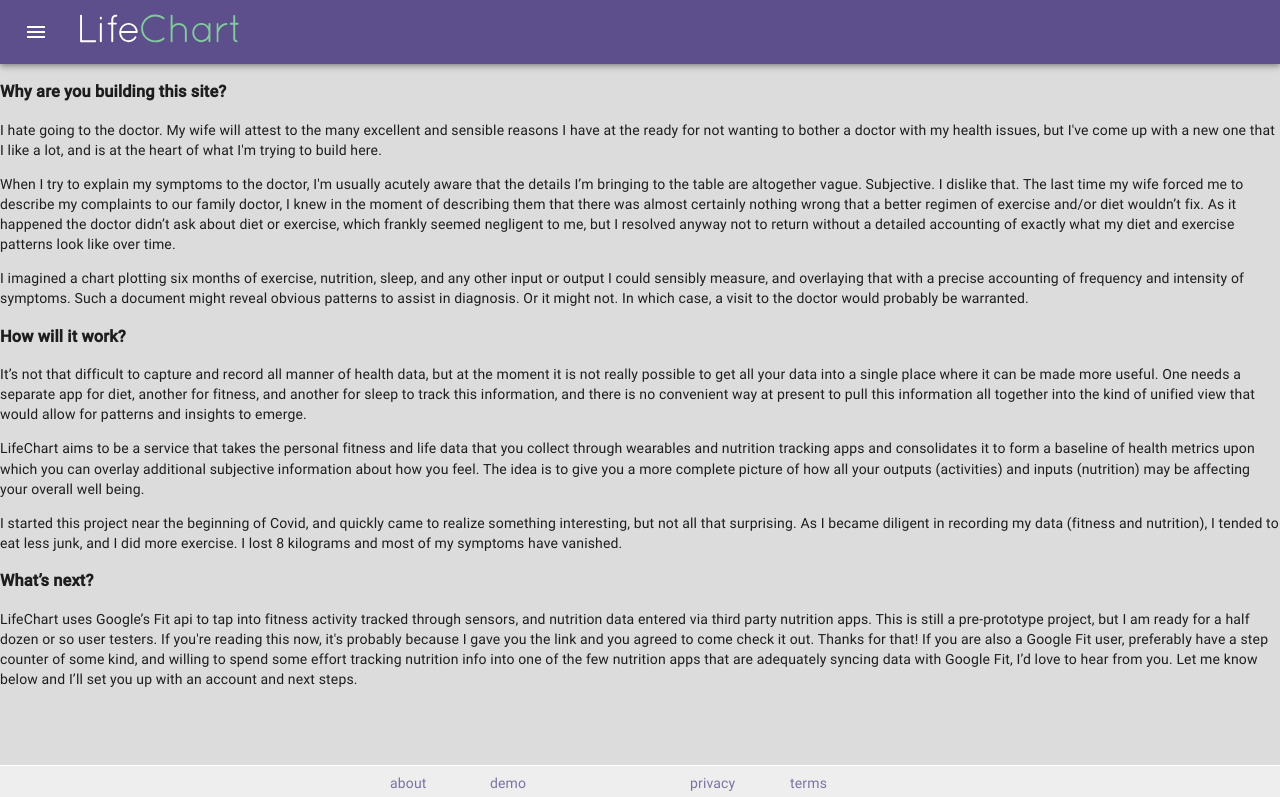
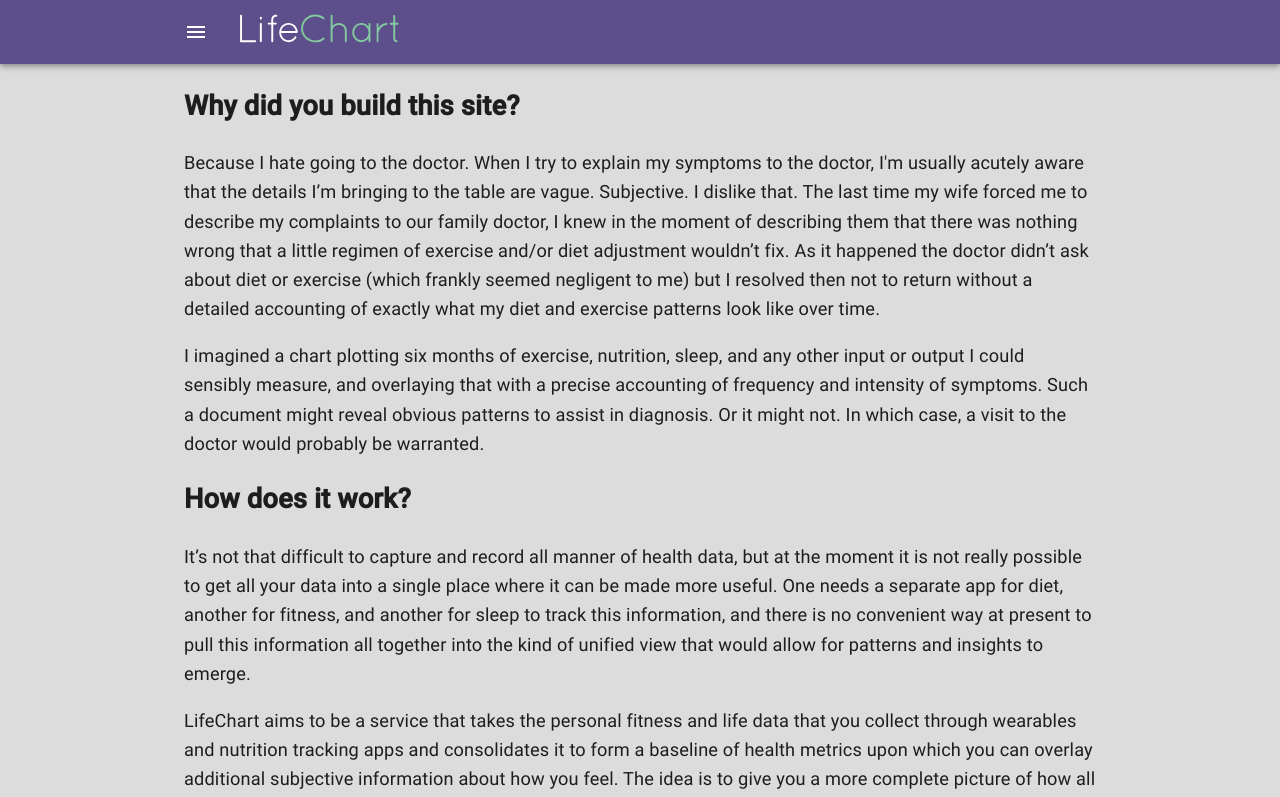
Before and after one commit to jeffmoger/lifechart-client, a React (Create React App) app: page /about in a window 1280 px wide. Shown: the top 797 px of the page. Built offline with nearby package versions, Linux system fonts and the light colour scheme.

Commit message:
maxWidth set to md

```diff
--- a/public/css/charts.css
+++ b/public/css/charts.css
@@ -76,20 +76,24 @@ p.calorieScore {
 }
 
 main.terms,
-main.privacy {
-  font-size: 1em;
+main.privacy,
+main.about {
+  font-size: 1.3em;
 }
 
 main.terms p,
-main.privacy p {
+main.privacy p,
+main.about p {
   line-height: 160%;
 }
 main.terms ul,
-main.privacy ul {
+main.privacy ul,
+main.about ul {
   line-height: 190%;
 }
 main.terms .short,
-main.privacy .short {
+main.privacy .short,
+main.about .short {
   font-weight: bold;
 }
 
@@ -126,7 +130,7 @@ footer {
 }
 
 footer div {
-  width: 100px;
+  padding: 0px 15px;
 }
 
 div.homeCharts {
--- a/src/components/AppBar.js
+++ b/src/components/AppBar.js
@@ -60,7 +60,7 @@ export default function ButtonAppBar(props) {
   return (
     <div className={classes.root}>
       <AppBar position="static">
-        <Container disableGutters>
+        <Container disableGutters maxWidth="md">
           <Toolbar>
             <Box display="flex" flexGrow={1}>
               <IconButton
--- a/src/components/Footer.js
+++ b/src/components/Footer.js
@@ -24,8 +24,8 @@ export default function Footer(props) {
   return (
     <footer className={classes.footer}>
       <div>
-        <Link to="/about" className={classes.link}>
-          about
+        <Link to="/" className={classes.link}>
+          home
         </Link>
       </div>
       <div>
--- a/src/components/HomeCharts.js
+++ b/src/components/HomeCharts.js
@@ -250,7 +250,7 @@ const HomeCharts = (props) => {
   }, [itemChart, googleFit]);
 
   return (
-    <Container component="div" className="homeCharts">
+    <Container maxWidth="md" component="div" className="homeCharts">
       {showItems ? (
         <div className={`${theme.type && theme.type + '-'}container`}>
           <Paper component="div" className={classes.paper}>
--- a/src/pages/About.js
+++ b/src/pages/About.js
@@ -1,82 +1,81 @@
 import React from 'react';
+import Container from '@material-ui/core/Container';
 
 export default function About(props) {
   return (
-    <main>
-      <h3>Why are you building this site?</h3>
+    <main className="about">
+      <Container maxWidth="md">
+        <h1 style={{ display: 'none' }}>About this site</h1>
+
+        <h2>Why did you build this site?</h2>
 
         <p>
-        I hate going to the doctor. My wife will attest to the many excellent
-        and sensible reasons I have at the ready for not wanting to bother a
-        doctor with my health issues, but I've come up with a new one that I
-        like a lot, and is at the heart of what I'm trying to build here.
-      </p>
-
-      <p>
-        When I try to explain my symptoms to the doctor, I'm usually acutely
-        aware that the details I’m bringing to the table are altogether vague.
-        Subjective. I dislike that. The last time my wife forced me to describe
-        my complaints to our family doctor, I knew in the moment of describing
-        them that there was almost certainly nothing wrong that a better regimen
-        of exercise and/or diet wouldn’t fix. As it happened the doctor didn’t
-        ask about diet or exercise, which frankly seemed negligent to me, but I
-        resolved anyway not to return without a detailed accounting of exactly
-        what my diet and exercise patterns look like over time.
+          Because I hate going to the doctor. When I try to explain my symptoms
+          to the doctor, I'm usually acutely aware that the details I’m bringing
+          to the table are vague. Subjective. I dislike that. The last time my
+          wife forced me to describe my complaints to our family doctor, I knew
+          in the moment of describing them that there was nothing wrong that a
+          little regimen of exercise and/or diet adjustment wouldn’t fix. As it
+          happened the doctor didn’t ask about diet or exercise (which frankly
+          seemed negligent to me) but I resolved then not to return without a
+          detailed accounting of exactly what my diet and exercise patterns look
+          like over time.
         </p>
 
         <p>
           I imagined a chart plotting six months of exercise, nutrition, sleep,
           and any other input or output I could sensibly measure, and overlaying
           that with a precise accounting of frequency and intensity of symptoms.
-        Such a document might reveal obvious patterns to assist in diagnosis. Or
-        it might not. In which case, a visit to the doctor would probably be
-        warranted.
+          Such a document might reveal obvious patterns to assist in diagnosis.
+          Or it might not. In which case, a visit to the doctor would probably
+          be warranted.
         </p>
 
-      <h3>How will it work?</h3>
+        <h2>How does it work?</h2>
 
         <p>
-        It’s not that difficult to capture and record all manner of health data,
-        but at the moment it is not really possible to get all your data into a
-        single place where it can be made more useful. One needs a separate app
-        for diet, another for fitness, and another for sleep to track this
-        information, and there is no convenient way at present to pull this
-        information all together into the kind of unified view that would allow
-        for patterns and insights to emerge.
+          It’s not that difficult to capture and record all manner of health
+          data, but at the moment it is not really possible to get all your data
+          into a single place where it can be made more useful. One needs a
+          separate app for diet, another for fitness, and another for sleep to
+          track this information, and there is no convenient way at present to
+          pull this information all together into the kind of unified view that
+          would allow for patterns and insights to emerge.
         </p>
 
         <p>
-        LifeChart aims to be a service that takes the personal fitness and life
-        data that you collect through wearables and nutrition tracking apps and
-        consolidates it to form a baseline of health metrics upon which you can
-        overlay additional subjective information about how you feel. The idea
-        is to give you a more complete picture of how all your outputs
-        (activities) and inputs (nutrition) may be affecting your overall well
-        being.
+          LifeChart aims to be a service that takes the personal fitness and
+          life data that you collect through wearables and nutrition tracking
+          apps and consolidates it to form a baseline of health metrics upon
+          which you can overlay additional subjective information about how you
+          feel. The idea is to give you a more complete picture of how all your
+          outputs (activities) and inputs (nutrition) may be affecting your
+          overall well being.
         </p>
 
         <p>
-        I started this project near the beginning of Covid, and quickly came to
-        realize something interesting, but not all that surprising. As I became
-        diligent in recording my data (fitness and nutrition), I tended to eat
-        less junk, and I did more exercise. I lost 8 kilograms and most of my
-        symptoms have vanished.
+          I started this project near the beginning of Covid, and quickly came
+          to realize something interesting, but not all that surprising. As I
+          became diligent in recording my data (fitness and nutrition), I tended
+          to eat less junk, and I did more exercise. I lost 8 kilograms and most
+          of my symptoms have vanished.
         </p>
 
-      <h3>What’s next?</h3>
+        <h2>What’s next?</h2>
 
         <p>
           LifeChart uses Google’s Fit api to tap into fitness activity tracked
           through sensors, and nutrition data entered via third party nutrition
           apps. This is still a pre-prototype project, but I am ready for a half
           dozen or so user testers. If you're reading this now, it's probably
-        because I gave you the link and you agreed to come check it out. Thanks
-        for that! If you are also a Google Fit user, preferably have a step
-        counter of some kind, and willing to spend some effort tracking
+          because I gave you the link and you agreed to come check it out.
+          Thanks for that! If you are also a Google Fit user, preferably have a
+          step counter of some kind, and willing to spend some effort tracking
           nutrition info into one of the few nutrition apps that are adequately
           syncing data with Google Fit, I’d love to hear from you. Let me know
           below and I’ll set you up with an account and next steps.
         </p>
+      </Container>
     </main>
   );
 }
--- a/src/pages/Home.js
+++ b/src/pages/Home.js
@@ -29,6 +29,9 @@ const useStyles = makeStyles((theme) => ({
     marginBottom: 20,
     marginTop: 20,
     //color: () => (theme.palette.type === 'light' ? '#5D4E8C' : '#8884d8'),
+  },
+  longtext: {
+    height: 1000,
   },
 }));
 
@@ -211,7 +214,11 @@ export default function Home(props) {
               The smart way to chart your health and fitness data
             </Typography>
           </Fade>
-          {showText && <Intro toggleTheme={props.toggleTheme} fade={true} />}
+          {showText ? (
+            <Intro toggleTheme={props.toggleTheme} fade={true} />
+          ) : (
+            <div className={classes.longtext} />
+          )}
         </Container>
       </main>
     </>
--- a/src/pages/Login.js
+++ b/src/pages/Login.js
@@ -126,7 +126,10 @@ const Login = (props) => {
   if (!isLoggedIn) {
     return (
       <main>
-        <Container className={`${classes.flexContainer} ${classes.wrap}`}>
+        <Container
+          className={`${classes.flexContainer} ${classes.wrap}`}
+          maxWidth="md"
+        >
           <Paper component="div" className={`${classes.flexPaper}`}>
             <Typography
               variant="h6"
--- a/src/pages/Privacy.js
+++ b/src/pages/Privacy.js
@@ -5,7 +5,7 @@ import PrivacyText from '../components/PrivacyText';
 export default function Privacy() {
   return (
     <main className="privacy">
-      <Container>
+      <Container maxWidth="md">
         <PrivacyText />
       </Container>
     </main>
--- a/src/pages/Settings.js
+++ b/src/pages/Settings.js
@@ -103,7 +103,7 @@ function Settings(props) {
 
   return (
     <main>
-      <Container className={classes.root}>
+      <Container className={classes.root} maxWidth="md">
         <Accordion
           expanded={expanded === 'panel-profile'}
           onChange={handleChange('panel-profile')}
--- a/src/pages/Terms.js
+++ b/src/pages/Terms.js
@@ -5,7 +5,7 @@ import TermsText from '../components/TermsText';
 export default function Terms() {
   return (
     <main className="terms">
-      <Container>
+      <Container maxWidth="md">
         <TermsText />
       </Container>
     </main>
```
Lines whose indentation alone changed are shown as unchanged.
